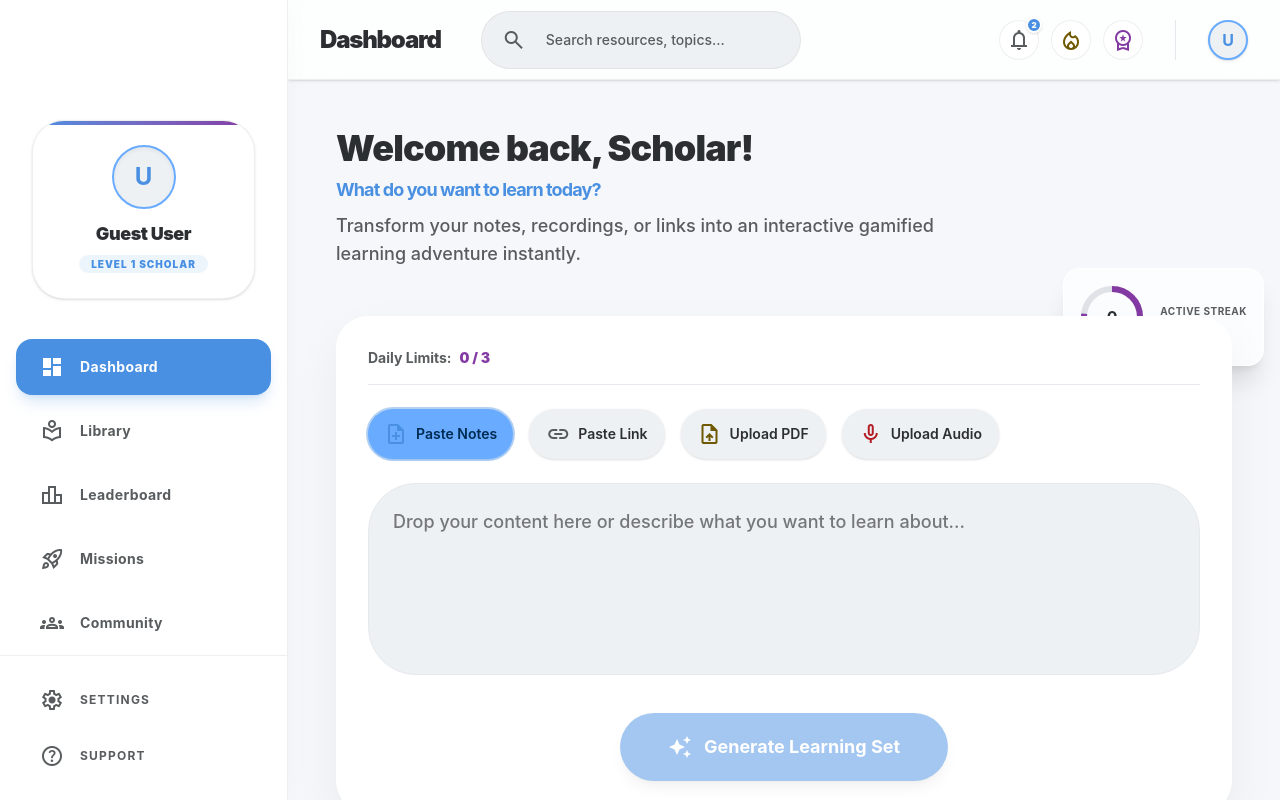
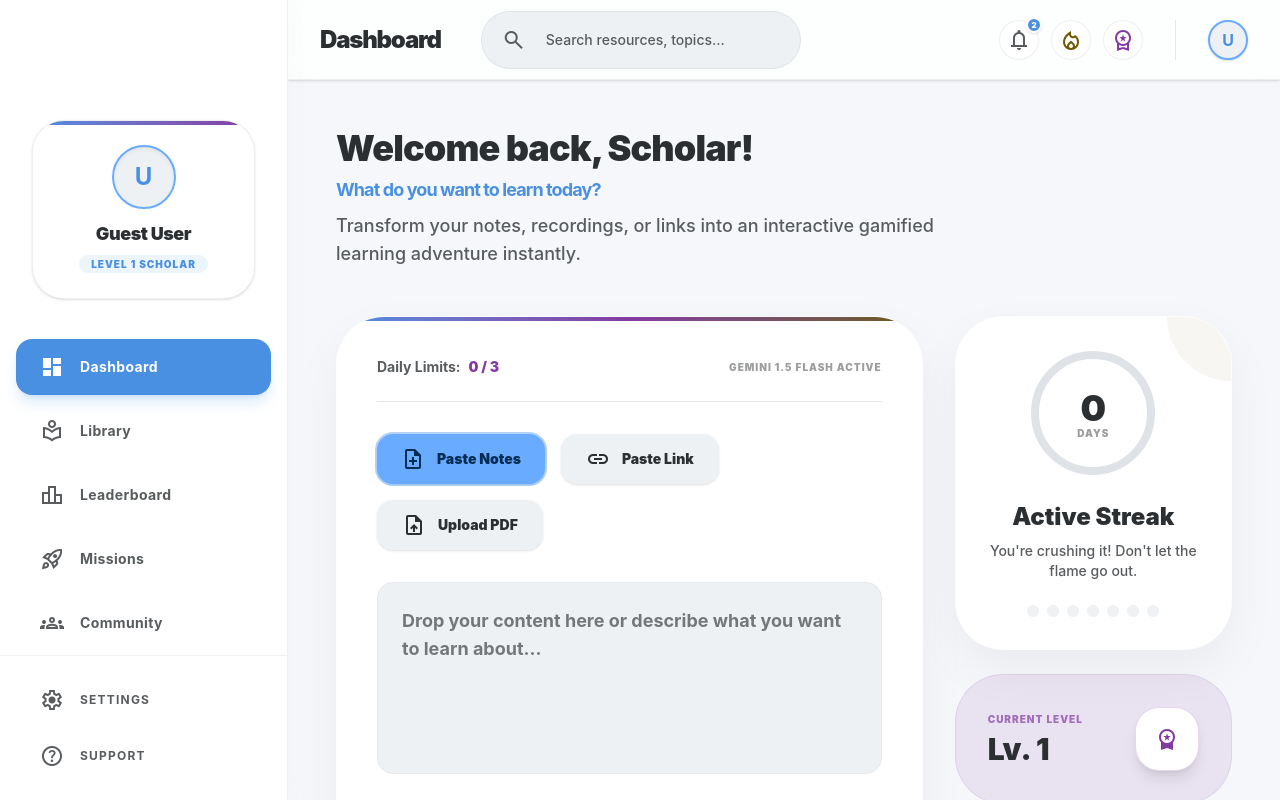
Before and after one commit to nwhator/LearnLoop, a Next.js app: page /dashboard in a window 1280 px wide. Shown: the top 800 px of the page. Built offline with nearby package versions, Linux system fonts and the light colour scheme; no server answers.

Commit message:
feat: implement dashboard page with content generation flow and header component

```diff
--- a/app/(dashboard)/dashboard/page.tsx
+++ b/app/(dashboard)/dashboard/page.tsx
@@ -302,12 +302,12 @@ export default function DashboardPage() {
             <p className="text-on-surface-variant font-medium text-lg max-w-2xl mt-1">Transform your notes, recordings, or links into an interactive gamified learning adventure instantly.</p>
           </header>
 
-          {/* AI Generation Hub */}
-          <section className="relative w-full">
-            <div className="relative z-10 bg-surface-container-lowest rounded-[2rem] shadow-premium p-8 overflow-hidden">
+          <div className="grid grid-cols-1 lg:grid-cols-12 gap-8 items-start">
+            {/* AI Generation Hub */}
+            <div className="lg:col-span-8 relative z-10 bg-surface-container-lowest rounded-[3rem] shadow-premium p-8 lg:p-10 border border-surface-container/10 overflow-hidden">
+              <div className="absolute top-0 left-0 w-full h-1 bg-gradient-to-r from-primary via-secondary to-tertiary"></div>
 
-              {/* Credit Status */}
-              <div className="flex justify-between items-center mb-6 border-b border-surface-container pb-4">
+              <div className="flex justify-between items-center mb-8 border-b border-surface-container pb-6">
                   <div className="text-sm font-bold text-on-surface-variant">
                     {stats?.subscription_tier === 'scholar_plus' ? (
                        <span className="flex items-center gap-2 text-primary font-black"><span className="material-symbols-outlined text-sm">workspace_premium</span> Unlimited Generation</span>
@@ -315,26 +315,25 @@ export default function DashboardPage() {
                        <span className="flex items-center gap-2">Daily Limits: <span className="text-secondary font-black">{stats?.daily_credits || 0} / 3</span></span>
                     )}
                   </div>
+                  <div className="flex items-center gap-2 text-[10px] font-black uppercase tracking-widest text-on-surface-variant opacity-60">
+                    <span className="w-1.5 h-1.5 rounded-full bg-success animate-pulse"></span>
+                    Gemini 1.5 Flash Active
+                  </div>
               </div>
 
-              <div className="flex flex-wrap gap-4 mb-6">
-                <button onClick={() => setIsLinkMode(false)} className={`flex items-center justify-center gap-2 py-3 px-4 rounded-xl text-sm font-semibold cursor-pointer shadow-sm hover:shadow-md hover:-translate-y-0.5 active:scale-95 transition-all ${!isLinkMode && !file ? 'bg-primary-container text-on-primary-container ring-2 ring-primary/40 shadow-primary/20' : 'bg-surface-container-low hover:bg-primary/10 hover:text-primary border border-transparent hover:border-primary/20'}`}>
-                  <span className={`material-symbols-outlined ${!isLinkMode && !file ? 'text-primary' : 'text-on-surface-variant group-hover:text-primary'}`}>note_add</span>
+              <div className="flex flex-wrap gap-4 mb-8">
+                <button onClick={() => setIsLinkMode(false)} className={`flex items-center justify-center gap-3 py-3 px-6 rounded-2xl text-sm font-black cursor-pointer shadow-sm hover:shadow-md hover:-translate-y-0.5 active:scale-95 transition-all ${!isLinkMode && !file ? 'bg-primary-container text-on-primary-container ring-2 ring-primary/40 shadow-primary/20' : 'bg-surface-container-low hover:bg-primary/10 hover:text-primary border border-transparent hover:border-primary/20'}`}>
+                  <span className="material-symbols-outlined text-xl">note_add</span>
                   Paste Notes
                 </button>
-                <button onClick={() => { setIsLinkMode(true); setFile(null); }} className={`flex items-center justify-center gap-2 py-3 px-4 rounded-xl text-sm font-semibold cursor-pointer shadow-sm hover:shadow-md hover:-translate-y-0.5 active:scale-95 transition-all ${isLinkMode && !file ? 'bg-secondary-container text-on-secondary-container ring-2 ring-secondary/40 shadow-secondary/20' : 'bg-surface-container-low hover:bg-secondary/10 hover:text-secondary border border-transparent hover:border-secondary/20'}`}>
-                  <span className={`material-symbols-outlined ${isLinkMode && !file ? 'text-secondary' : 'text-on-surface-variant group-hover:text-secondary'}`}>link</span>
+                <button onClick={() => { setIsLinkMode(true); setFile(null); }} className={`flex items-center justify-center gap-3 py-3 px-6 rounded-2xl text-sm font-black cursor-pointer shadow-sm hover:shadow-md hover:-translate-y-0.5 active:scale-95 transition-all ${isLinkMode && !file ? 'bg-secondary-container text-on-secondary-container ring-2 ring-secondary/40 shadow-secondary/20' : 'bg-surface-container-low hover:bg-secondary/10 hover:text-secondary border border-transparent hover:border-secondary/20'}`}>
+                  <span className="material-symbols-outlined text-xl">link</span>
                   Paste Link
                 </button>
-                <label className={`flex items-center justify-center gap-2 py-3 px-4 rounded-xl text-sm font-semibold cursor-pointer shadow-sm hover:shadow-md hover:-translate-y-0.5 active:scale-95 transition-all ${file && file.type.startsWith('application/pdf') ? 'bg-tertiary-container text-on-tertiary-container ring-2 ring-tertiary/40 shadow-tertiary/20' : 'bg-surface-container-low hover:bg-tertiary/10 hover:text-tertiary border border-transparent hover:border-tertiary/20'}`}>
+                <label className={`flex items-center justify-center gap-3 py-3 px-6 rounded-2xl text-sm font-black cursor-pointer shadow-sm hover:shadow-md hover:-translate-y-0.5 active:scale-95 transition-all ${file && file.type.startsWith('application/pdf') ? 'bg-tertiary-container text-on-tertiary-container ring-2 ring-tertiary/40 shadow-tertiary/20' : 'bg-surface-container-low hover:bg-tertiary/10 hover:text-tertiary border border-transparent hover:border-tertiary/20'}`}>
                   <input type="file" accept="application/pdf" className="hidden" onChange={(e) => { if (e.target.files?.[0]) setFile(e.target.files[0]) }} />
-                  <span className="material-symbols-outlined text-tertiary">upload_file</span>
+                  <span className="material-symbols-outlined text-xl">upload_file</span>
                   {file && file.type.startsWith('application/pdf') ? file.name.slice(0, 15) + '...' : 'Upload PDF'}
-                </label>
-                <label className={`flex items-center justify-center gap-2 py-3 px-4 rounded-xl text-sm font-semibold cursor-pointer shadow-sm hover:shadow-md hover:-translate-y-0.5 active:scale-95 transition-all ${file && file.type.startsWith('audio') ? 'bg-error-container text-on-error-container ring-2 ring-error/40 shadow-error/20' : 'bg-surface-container-low hover:bg-error/10 hover:text-error border border-transparent hover:border-error/20'}`}>
-                  <input type="file" accept="audio/*" className="hidden" onChange={(e) => { if (e.target.files?.[0]) setFile(e.target.files[0]) }} />
-                  <span className="material-symbols-outlined text-error">mic</span>
-                  {file && file.type.startsWith('audio') ? file.name.slice(0, 15) + '...' : 'Upload Audio'}
                 </label>
               </div>
 
@@ -343,14 +342,14 @@ export default function DashboardPage() {
                     type="url"
                     value={content}
                     onChange={(e) => setContent(e.target.value)}
-                    className="w-full rounded-xl bg-surface-container-low p-5 lg:p-6 text-base lg:text-lg font-medium text-on-surface placeholder:text-outline border border-surface-container focus:ring-2 focus:ring-secondary/20 transition-all outline-none mb-8"
+                    className="w-full rounded-2xl bg-surface-container-low p-6 text-base lg:text-lg font-bold text-on-surface placeholder:text-outline border border-surface-container focus:ring-2 focus:ring-secondary/20 transition-all outline-none mb-8"
                     placeholder="Paste an article or webpage URL here... (e.g. https://en.wikipedia.org/wiki/Neural_network)"
                   />
               ) : (
                   <textarea
                     value={content}
                     onChange={(e) => setContent(e.target.value)}
-                    className="w-full h-32 lg:h-48 resize-none rounded-xl bg-surface-container-low p-5 lg:p-6 text-base lg:text-lg font-medium text-on-surface placeholder:text-outline border border-surface-container focus:ring-2 focus:ring-primary/20 transition-all outline-none mb-8"
+                    className="w-full h-32 lg:h-48 resize-none rounded-2xl bg-surface-container-low p-6 text-base lg:text-lg font-bold text-on-surface placeholder:text-outline border border-surface-container focus:ring-2 focus:ring-primary/20 transition-all outline-none mb-8"
                     placeholder={file ? `Attached Document: ${file.name}. You can add supplementary text instructions here...` : "Drop your content here or describe what you want to learn about..."}
                   />
               )}
@@ -359,35 +358,51 @@ export default function DashboardPage() {
                 <button
                   disabled={!content.trim() && !file}
                   onClick={handleGenerate}
-                  className="flex items-center gap-3 bg-primary text-on-primary px-12 py-5 rounded-full font-headline font-bold text-lg shadow-lg hover:shadow-primary/40 hover:brightness-110 hover:-translate-y-1 active:scale-95 active:brightness-90 transition-all cursor-pointer disabled:opacity-50 disabled:cursor-not-allowed disabled:transform-none disabled:hover:brightness-100"
+                  className="flex items-center gap-3 bg-primary text-on-primary px-12 py-5 rounded-full font-headline font-black text-xl shadow-xl shadow-primary/20 hover:shadow-primary/40 hover:brightness-110 hover:-translate-y-1 active:scale-95 active:brightness-90 transition-all cursor-pointer disabled:opacity-50 disabled:cursor-not-allowed disabled:transform-none disabled:hover:brightness-100"
                 >
                   <span className="material-symbols-outlined text-2xl" style={{ fontVariationSettings: "'FILL' 1" }}>auto_awesome</span>
-                  Generate Learning Set
+                  Initialize Quest
                 </button>
               </div>
             </div>
 
-            {/* Floating Gamification Badge */}
-            <div className="absolute -top-12 -right-8 glass-panel border border-white p-4 rounded-2xl shadow-xl hidden lg:block">
-              <div className="flex items-center gap-4">
-                <div className="relative">
-                  <svg className="w-16 h-16 transform -rotate-90">
-                    <circle className="text-surface-container-high" cx="32" cy="32" fill="transparent" r="28" stroke="currentColor" strokeWidth="6"></circle>
-                    <circle className="text-secondary" cx="32" cy="32" fill="transparent" r="28" stroke="currentColor" strokeDasharray="175" strokeDashoffset="40" strokeWidth="6"></circle>
-                  </svg>
-                  <div className="absolute inset-0 flex items-center justify-center font-bold text-on-surface">{stats?.streak_count || 0}</div>
-                </div>
-                <div>
-                  <p className="text-[10px] font-bold uppercase tracking-wider text-on-surface-variant">Active Streak</p>
-                  <div className="flex gap-1 mt-1">
-                    {[1, 2, 3, 4].map(i => (
-                      <span key={i} className={`w-2 h-2 rounded-full ${i <= (stats?.streak_count || 0) ? 'bg-tertiary' : 'bg-surface-container-high'}`}></span>
+            {/* Streak & Level Column */}
+            <div className="lg:col-span-4 space-y-6">
+              <div className="bg-surface-container-lowest p-8 rounded-[3rem] border border-surface-container/10 shadow-premium relative overflow-hidden group">
+                <div className="absolute top-0 right-0 w-32 h-32 bg-tertiary/5 rounded-full -mr-16 -mt-16 group-hover:scale-125 transition-transform duration-1000"></div>
+                <div className="flex flex-col items-center text-center">
+                  <div className="relative mb-6">
+                    <svg className="w-32 h-32 transform -rotate-90">
+                      <circle className="text-surface-container-high" cx="64" cy="64" fill="transparent" r="58" stroke="currentColor" strokeWidth="8"></circle>
+                      <circle className="text-tertiary" cx="64" cy="64" fill="transparent" r="58" stroke="currentColor" strokeDasharray="364.4" strokeDashoffset={364.4 - (364.4 * ((stats?.streak_count || 0) % 7) / 7)} strokeWidth="8" strokeLinecap="round"></circle>
+                    </svg>
+                    <div className="absolute inset-0 flex flex-col items-center justify-center">
+                      <span className="text-4xl font-black font-headline text-on-surface">{stats?.streak_count || 0}</span>
+                      <span className="text-[10px] font-black uppercase tracking-widest text-on-surface-variant opacity-60 leading-none">Days</span>
+                    </div>
+                  </div>
+                  <h3 className="text-2xl font-black font-headline text-on-surface mb-2">Active Streak</h3>
+                  <p className="text-on-surface-variant text-sm font-medium mb-6">You&apos;re crushing it! Don&apos;t let the flame go out.</p>
+
+                  <div className="flex justify-center gap-2">
+                    {[...Array(7)].map((_, i) => (
+                      <div key={i} className={`w-3 h-3 rounded-full ${i < (stats?.streak_count || 0) % 7 ? 'bg-tertiary scale-110 shadow-lg shadow-tertiary/20' : 'bg-surface-container-high opacity-50'}`}></div>
                     ))}
                   </div>
                 </div>
               </div>
+
+              <div className="bg-secondary/10 p-8 rounded-[3rem] border border-secondary/10 flex items-center justify-between">
+                <div>
+                  <p className="text-[10px] font-black uppercase tracking-widest text-secondary opacity-70 mb-1">Current Level</p>
+                  <p className="text-3xl font-black font-headline text-on-surface">Lv. {stats?.level || 1}</p>
+                </div>
+                <div className="w-16 h-16 bg-white rounded-3xl flex items-center justify-center shadow-lg border border-secondary/20">
+                  <span className="material-symbols-outlined text-3xl text-secondary" style={{ fontVariationSettings: "'FILL' 1" }}>workspace_premium</span>
+                </div>
+              </div>
             </div>
-          </section>
+          </div>
 
           {/* Pick up where you left off */}
           <section>
```
Also changed, not shown: components/DashboardHeader.tsx (+65 -5 lines).
